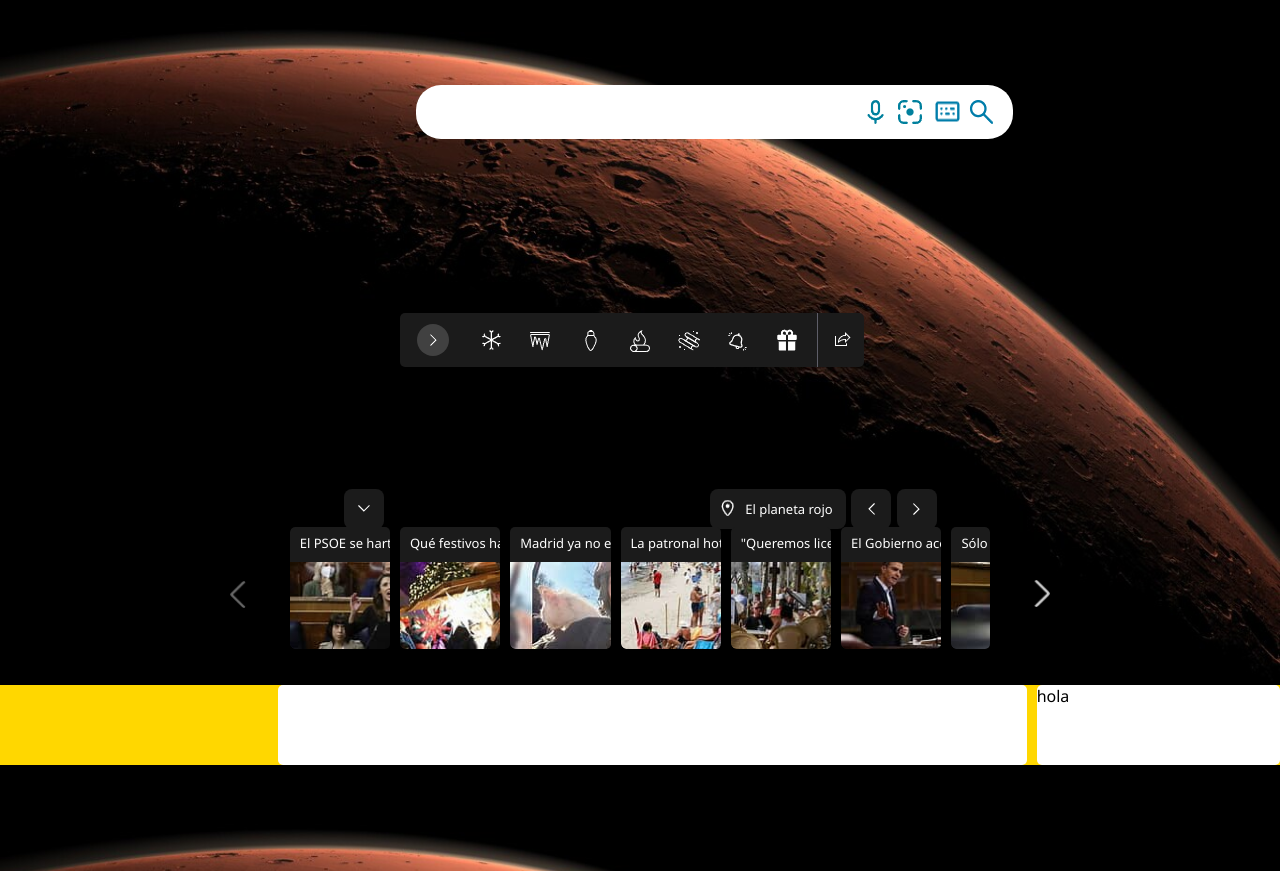
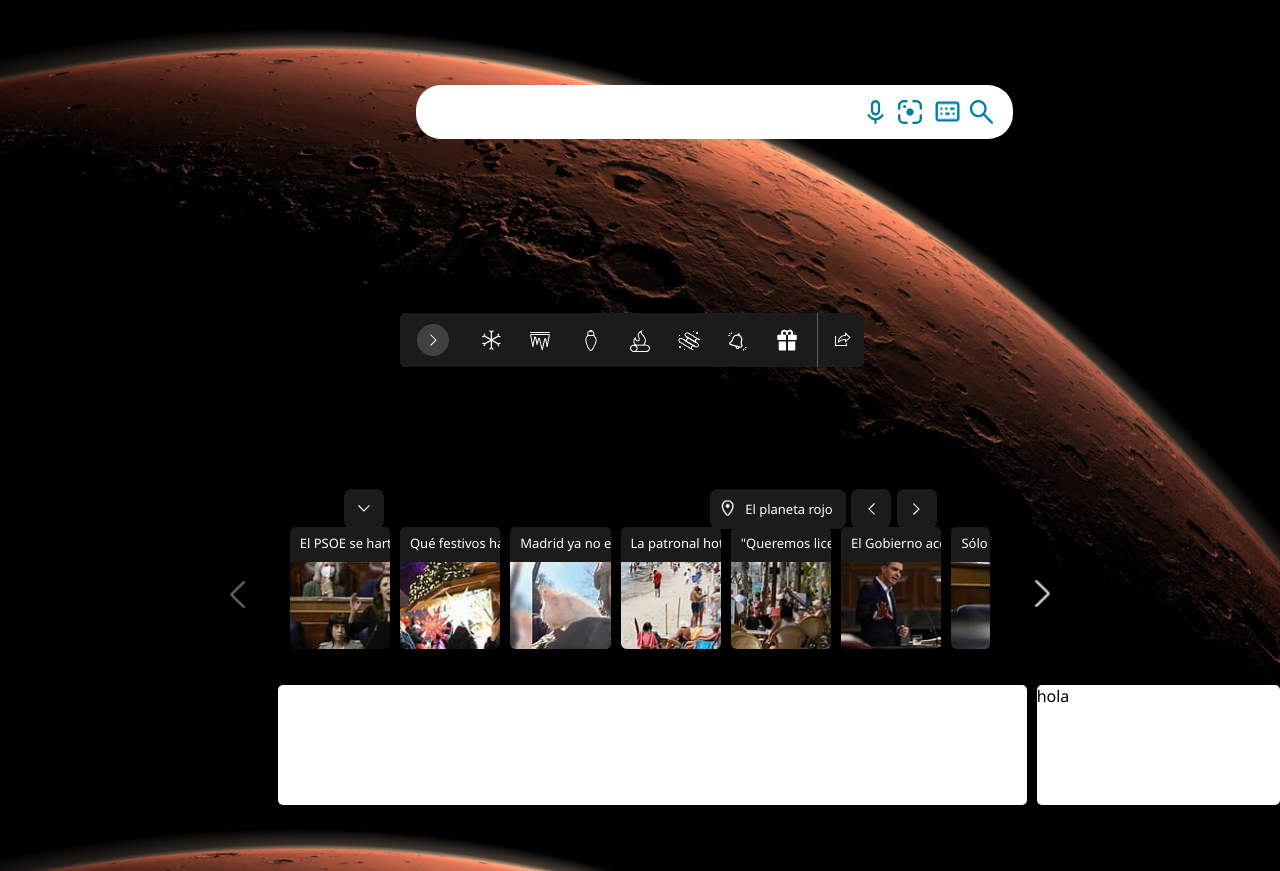
Before and after one commit to SanguinoCastro/Layout_Bing, a plain HTML site: page index.html in a window 1280 px wide. Shown: the part 68-939 px from the top of the page. Drawn offline with Linux system fonts and the light colour scheme.

Commit message:
eliminar background de testing del div destacadas

```diff
--- a/CSS/style.css
+++ b/CSS/style.css
@@ -378,16 +378,15 @@ body{
 
 .destacadas{
     display: flex;
-    background-color: gold;
     width: 100%;
-    height: 10vh;
+    height: 15vh;
 }
 
 .noticias{
     display: flex;
     background-color: white;
     width: 57.8rem;
-    height: 10vh;
+    height: 15vh;
     border-radius: 5px;
 }
 
@@ -395,7 +394,7 @@ body{
     display: flex;
     background-color: white;
     width: 18.8rem;
-    height: 10vh;
+    height: 15vh;
     margin-left: 10px;
     border-radius: 5px;
 }
```
Also changed, not shown: Imagenes/bluball.png (added), Imagenes/cloud.png (added), Imagenes/drop.png (added), Imagenes/icopen.png (added), Imagenes/icoubi.png (added), Imagenes/lettere.png (added), Imagenes/vanguardia.png (added), Imagenes/wind.png (added), 1 other file.
